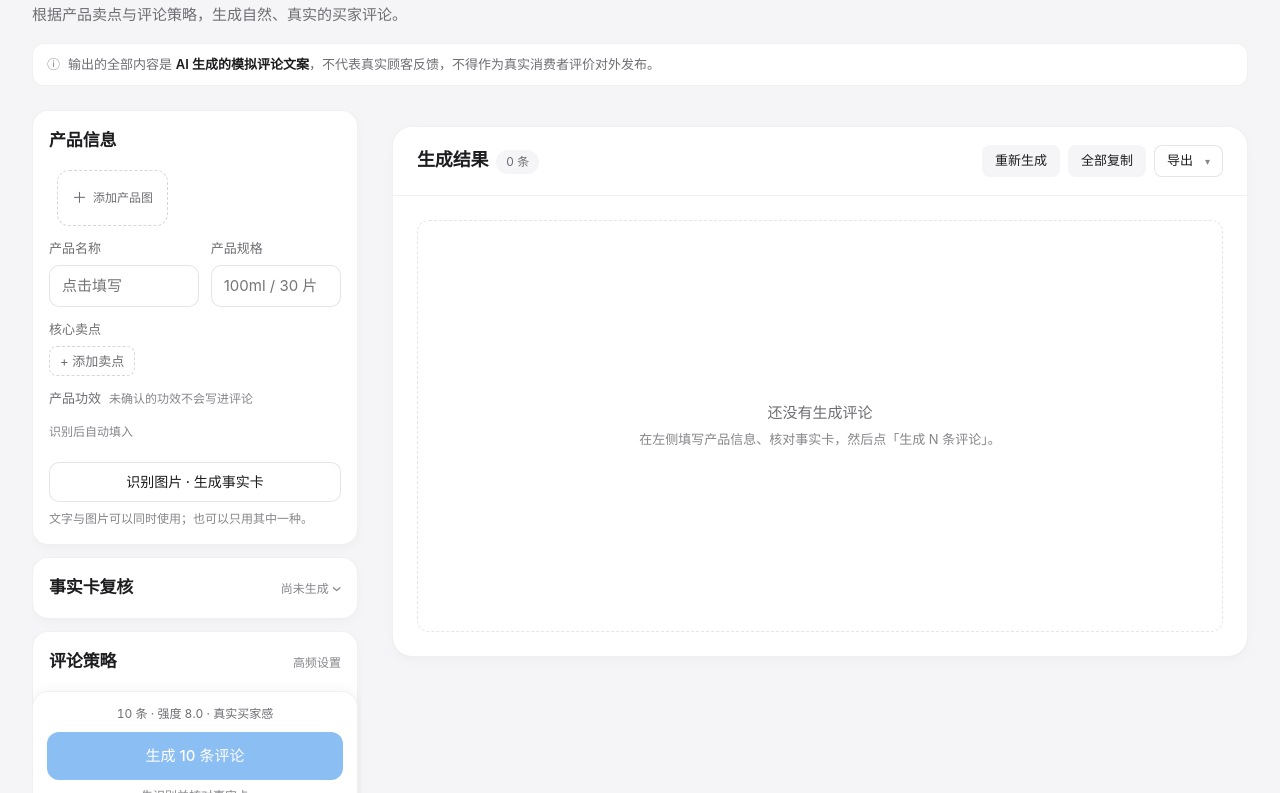
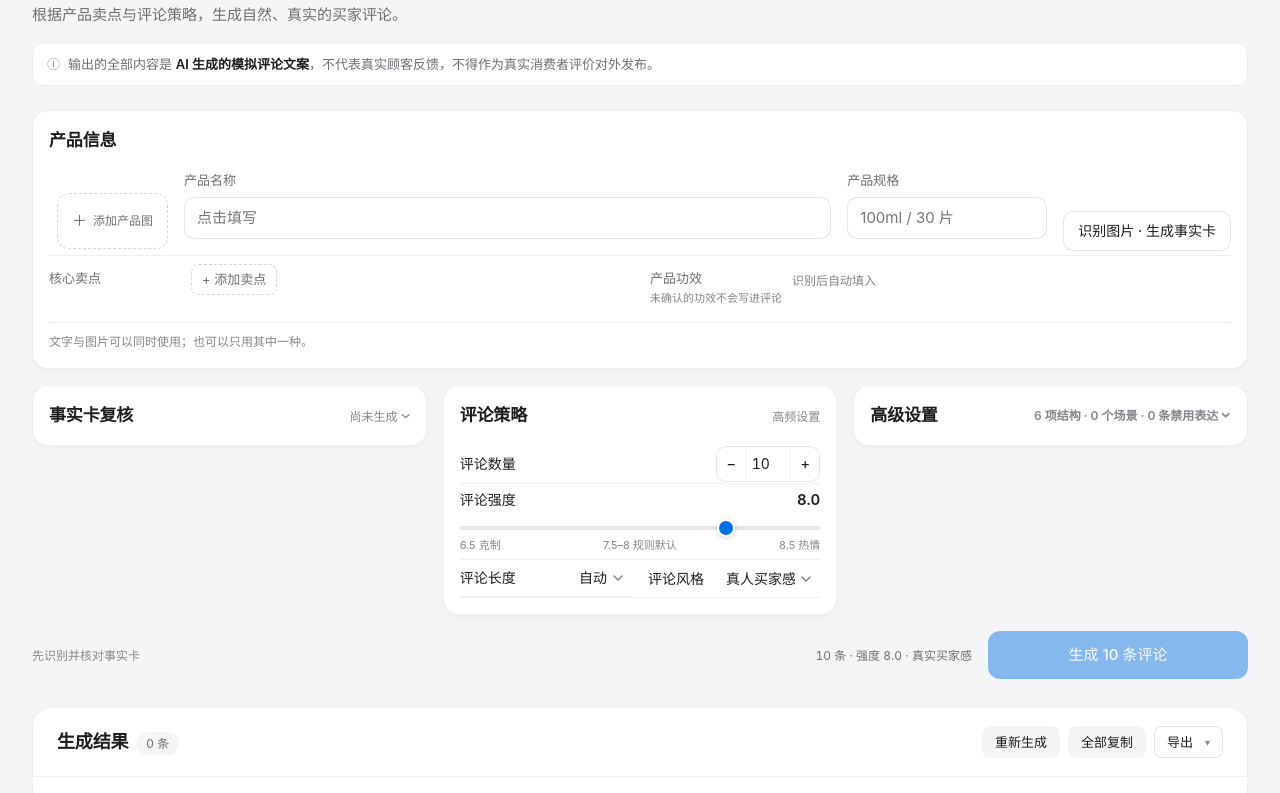
Before and after one commit to pgnn-mecyd/buyer-review-studio, a website: page public/index.html in a window 1280 px wide. Shown: the part 143-936 px from the top of the page. Drawn offline with Linux system fonts and the light colour scheme; no server answers.

Commit message:
整体布局：左右双栏改为上下结构（上方配置 + 下方全宽结果）
结构：
- .workspace 由 grid 双栏改为 flex column，上下间距 28px
- .config-panel（sticky + 独立滚动）→ .config-area（普通流式，无独立滚动条）
- 新增 .config-row：事实卡复核 / 评论策略 / 高级设置 三列并排（原高级设置从评论策略卡中拆出为独立模块）
- 结果区改为 width:100% 全宽，去掉原先为左右不对称加的 margin-top
- 页面 max-width 1560px → 1520px

配置区横向化（高度 728px → 585px）：
- 产品信息：产品图 / 产品名称 / 产品规格 / [识别图片·生成事实卡] 并排成一行
- 核心卖点与产品功效并排为两列 chips，说明文字移到底部一行
- 评论长度与评论风格并排成一行，策略卡行高 36→32px
- 生成区改为配置区底部一行：提示文字在左，摘要与 48px 主按钮靠右
- 展开事实卡或高级设置时，该模块用 :has() 铺满整行

其他：
- 补 favicon（<link rel=icon href=/app.ico>），消除浏览器请求 /favicon.ico 的 404
- README 界面结构章节同步改为上下结构说明

实测（Playwright + 系统 Chrome）：
  1500/1280 → 配置行 3 列，配置区 585px，结果区 y=866，全宽 1436px，横向溢出 0
  1100 → 配置行 2 列，配置区 753px
  900  → 单列堆叠，配置区 1069px
  交互冒烟：事实卡展开（铺满整行 1436px）、高级设置展开（6 个结构 chips）、新增卖点 chip、导出下拉、策略控件全部正常，控制台零错误
- 业务逻辑、State、API、文案、图标、配色/字体体系均未改动

```diff
--- a/public/index.html
+++ b/public/index.html
@@ -4,6 +4,7 @@
     <meta charset="utf-8" />
     <meta name="viewport" content="width=device-width, initial-scale=1" />
     <title>买家评论生成器 · AI 模拟文案</title>
+    <link rel="icon" href="/app.ico" />
     <link rel="stylesheet" href="/styles.css" />
   </head>
   <body>
@@ -33,14 +34,15 @@
       </div>
 
       <div class="workspace">
-        <!-- ============ 左侧：配置 ============ -->
-        <aside class="config-panel">
+        <!-- ============ 上方：配置区 ============ -->
+        <section class="config-area">
           <section class="card" id="card-product">
             <header class="card-head">
               <h2>产品信息</h2>
               <span class="card-hint" id="product-hint"></span>
             </header>
 
+            <div class="product-main">
               <div class="product-media">
                 <div class="thumbs" id="thumbs"></div>
                 <button class="media-add" id="btn-choose-file" type="button">
@@ -49,8 +51,6 @@
                 </button>
                 <input id="file-input" type="file" accept="image/*" multiple hidden />
               </div>
-
-            <div class="field-pair">
               <div class="field">
                 <label for="product-name">产品名称</label>
                 <input id="product-name" class="input-plain" type="text" placeholder="点击填写" autocomplete="off" />
@@ -59,22 +59,26 @@
                 <label for="product-spec">产品规格</label>
                 <input id="product-spec" class="input-plain" type="text" placeholder="100ml / 30 片" autocomplete="off" />
               </div>
+              <div class="product-main-cta">
+                <button class="btn btn-secondary" id="btn-extract">识别图片 · 生成事实卡</button>
+              </div>
             </div>
 
-            <div class="field">
-              <label>核心卖点</label>
+            <div class="chip-line chip-line-pair">
+              <div class="chip-group">
+                <span class="chip-line-label">核心卖点</span>
                 <div class="tags" id="tags-selling"></div>
               </div>
-
-            <div class="field">
-              <label>产品功效<span class="label-note">未确认的功效不会写进评论</span></label>
+              <div class="chip-group">
+                <span class="chip-line-label">产品功效<span class="label-note">未确认的功效不会写进评论</span></span>
                 <div class="tags" id="tags-efficacy"></div>
               </div>
+            </div>
 
-            <button class="btn btn-secondary btn-block" id="btn-extract">识别图片 · 生成事实卡</button>
-            <p class="foot-note" id="extract-note">文字与图片可以同时使用；也可以只用其中一种。</p>
+            <p class="foot-note product-note" id="extract-note">文字与图片可以同时使用；也可以只用其中一种。</p>
           </section>
 
+          <div class="config-row">
           <section class="card" id="card-facts">
             <details class="section-toggle" id="facts-toggle">
               <summary class="card-head as-summary">
@@ -132,6 +136,7 @@
               <p class="foot-note hidden" id="strength-note">已高于规则默认区间：只会让肯定更明确、更具体，不会放宽事实边界。</p>
             </div>
 
+            <div class="setting-row-pair">
               <div class="setting-row">
                 <span class="setting-label">评论长度</span>
                 <select class="select-inline" id="length-mode">
@@ -150,12 +155,17 @@
                   <option value="以短直球为主">短直球为主</option>
                 </select>
               </div>
+            </div>
+          </section>
 
+          <section class="card" id="card-advanced">
             <details class="accordion" id="advanced">
-              <summary>
-                <span>高级设置</span>
-                <span class="summary-hint" id="advanced-hint">低频参数</span>
+              <summary class="card-head as-summary">
+                <h2>高级设置</h2>
+                <span class="summary-tail">
+                  <span class="card-hint" id="advanced-hint">低频参数</span>
                   <span class="chevron" aria-hidden="true">›</span>
+                </span>
               </summary>
               <div class="accordion-body">
                 <div class="setting-row">
@@ -195,13 +205,14 @@
               </div>
             </details>
           </section>
+          </div><!-- /config-row -->
 
-          <div class="sticky-cta">
+          <div class="config-actions">
             <div class="cta-summary" id="cta-summary">10 条 · 强度 8.0 · 真人买家感</div>
             <button class="btn btn-primary btn-lg" id="btn-generate" disabled>生成 10 条评论</button>
             <p class="cta-hint" id="generate-hint">生成前请先核对事实卡</p>
           </div>
-        </aside>
+        </section><!-- /config-area -->
 
         <!-- ============ 右侧：结果 ============ -->
         <section class="result-panel">
--- a/public/styles.css
+++ b/public/styles.css
@@ -125,7 +125,7 @@ ol, ul { margin: 0; padding: 0; list-style: none; }
 
 /* ---------------- 页面容器 ---------------- */
 .page {
-  max-width: 1560px;
+  max-width: 1520px;
   margin: 0 auto;
   padding: var(--space-8) var(--space-8) var(--space-12);
 }
@@ -160,35 +160,33 @@ ol, ul { margin: 0; padding: 0; list-style: none; }
 .info-strip strong { color: var(--text-primary); font-weight: 600; }
 .info-icon { color: var(--text-tertiary); }
 
-/* ---------------- 左右双栏 ---------------- */
+/* ---------------- 上下结构：上方配置 + 下方结果 ---------------- */
 .workspace {
+  display: flex;
+  flex-direction: column;
+  gap: 28px;
+}
+
+.config-area {
+  display: flex;
+  flex-direction: column;
+  gap: 16px;
+}
+
+/* 配置区第二层：事实卡 / 评论策略 / 高级设置 横向并排 */
+.config-row {
   display: grid;
-  /* 左辅右主：左栏收窄成工具栏，右栏是主工作区 */
-  grid-template-columns: 330px minmax(0, 1fr);
-  gap: 30px;
+  grid-template-columns: repeat(3, minmax(0, 1fr));
+  gap: 16px;
   align-items: start;
 }
 
-.config-panel {
-  display: flex;
-  flex-direction: column;
-  gap: 12px;
-  position: sticky;
-  top: calc(var(--nav-h) + var(--space-4));
-  max-height: calc(100vh - var(--nav-h) - var(--space-8));
-  overflow-y: auto;
-  padding-right: 4px;
-  scrollbar-width: thin;
-}
-
-.config-panel::-webkit-scrollbar { width: 8px; }
-.config-panel::-webkit-scrollbar-thumb { background: rgba(0, 0, 0, 0.12); border-radius: 999px; }
-.config-panel::-webkit-scrollbar-track { background: transparent; }
+/* 展开的模块铺满整行，避免只把某一列拉得很长 */
+.config-row > .card:has(details[open]) { grid-column: 1 / -1; }
 
 .result-panel {
+  width: 100%;
   min-width: 0;
-  /* 相对左侧轻微下沉，打破左右机械对齐 */
-  margin-top: 16px;
   background: var(--bg-card);
   border: 1px solid var(--border-light);
   border-radius: var(--radius-lg);
@@ -204,7 +202,7 @@ ol, ul { margin: 0; padding: 0; list-style: none; }
   padding: 20px;
 }
 
-.config-panel .card { border-radius: var(--radius-md); padding: 16px; }
+.config-area .card { border-radius: var(--radius-md); padding: 16px; }
 
 .card-head {
   display: flex;
@@ -221,7 +219,69 @@ ol, ul { margin: 0; padding: 0; list-style: none; }
 .as-summary::-webkit-details-marker { display: none; }
 
 /* ---------------- 产品信息 ---------------- */
-.product-media { display: flex; gap: var(--space-2); flex-wrap: wrap; margin-bottom: var(--space-3); }
+/* 产品信息横向组织：图片 | 名称 | 规格 */
+.product-main {
+  display: grid;
+  grid-template-columns: auto minmax(180px, 1fr) minmax(140px, 200px) auto;
+  gap: 16px;
+  align-items: end;
+  margin-bottom: 4px;
+}
+
+.product-main-cta { display: flex; align-items: center; }
+.product-main-cta .btn { height: 40px; }
+
+.product-media {
+  display: flex;
+  gap: var(--space-2);
+  flex-wrap: nowrap;
+  overflow-x: auto;
+  max-width: 300px;
+  padding-bottom: 2px;
+  margin-bottom: 0;
+}
+
+.product-main .field { margin-bottom: 0; }
+
+/* 卖点 / 功效：标签在左、chips 在右的单行结构 */
+.chip-line {
+  display: grid;
+  grid-template-columns: 132px minmax(0, 1fr);
+  gap: 12px;
+  align-items: start;
+  padding: 8px 0;
+  border-top: 1px solid var(--border-light);
+}
+
+.chip-line:first-of-type { margin-top: 10px; }
+
+.chip-line-label {
+  font-size: 13px;
+  color: var(--text-secondary);
+  padding-top: 4px;
+  display: flex;
+  flex-direction: column;
+  gap: 2px;
+}
+
+.chip-line-label .label-note { font-size: 11px; line-height: 1.4; }
+
+/* 卖点与功效并排，进一步压低配置区高度 */
+.chip-line-pair { grid-template-columns: repeat(2, minmax(0, 1fr)); gap: 20px; }
+
+.chip-group {
+  display: grid;
+  grid-template-columns: 132px minmax(0, 1fr);
+  gap: 10px;
+  align-items: start;
+  min-width: 0;
+}
+
+.product-note {
+  margin-top: 8px;
+  padding-top: 10px;
+  border-top: 1px solid var(--border-light);
+}
 
 .thumbs { display: flex; gap: var(--space-2); flex-wrap: wrap; }
 
@@ -284,9 +344,7 @@ ol, ul { margin: 0; padding: 0; list-style: none; }
 .label-note { font-size: 12px; color: var(--text-tertiary); font-weight: 400; }
 
 /* 两列紧凑字段（产品名称 + 规格） */
-.field-pair { display: grid; grid-template-columns: 1.15fr 1fr; gap: var(--space-3); }
-.config-panel .field { margin-bottom: var(--space-3); }
-.field-pair .field { margin-bottom: var(--space-3); }
+.config-area .field { margin-bottom: var(--space-3); }
 
 input[type="text"], input[type="password"], input[type="number"], textarea, select {
   width: 100%;
@@ -502,8 +560,8 @@ input:focus, textarea:focus, select:focus {
   align-items: center;
   justify-content: space-between;
   gap: var(--space-3);
-  min-height: 40px;
-  padding: 4px 0;
+  min-height: 32px;
+  padding: 1px 0;
   border-bottom: 1px solid var(--border-light);
 }
 
@@ -511,8 +569,20 @@ input:focus, textarea:focus, select:focus {
 .setting-label { font-size: 14px; color: var(--text-primary); }
 
 /* 强度块：标题行 + 滑杆，占一个整行但不是一行输入框 */
-.setting-block { padding: 6px 0 8px; border-bottom: 1px solid var(--border-light); }
-.setting-row.as-block-head { border-bottom: none; min-height: 30px; padding-bottom: 0; }
+.setting-block { padding: 3px 0 5px; border-bottom: 1px solid var(--border-light); }
+.setting-row.as-block-head { border-bottom: none; min-height: 26px; padding-bottom: 0; }
+
+/* 长度与风格并排，进一步压低评论策略模块 */
+.setting-row-pair {
+  display: grid;
+  grid-template-columns: repeat(2, minmax(0, 1fr));
+  gap: 0 16px;
+  border-bottom: 1px solid var(--border-light);
+}
+
+.setting-row-pair > .setting-row:last-child { border-bottom: none; }
+
+.setting-row-pair .select-inline { min-width: 88px; max-width: 60%; }
 
 /* 行内下拉：平时像文字，hover / focus 才像控件 */
 .select-inline {
@@ -599,7 +669,7 @@ input:focus, textarea:focus, select:focus {
   border-radius: 999px;
   background: #e5e5ea;
   outline: none;
-  margin: 8px 0 2px;
+  margin: 4px 0 0;
 }
 
 .range::-webkit-slider-thumb {
@@ -649,6 +719,14 @@ input:focus, textarea:focus, select:focus {
 
 .accordion > summary::-webkit-details-marker { display: none; }
 
+/* 作为独立卡片时，标题行就是卡片头，不需要分隔线 */
+.card > .accordion > summary { border-top: none; min-height: 0; padding: 0; }
+.card > .accordion > .accordion-body {
+  margin-top: 12px;
+  padding-top: 12px;
+  border-top: 1px solid var(--border-light);
+}
+
 .summary-hint { font-size: 12px; color: var(--text-tertiary); font-weight: 400; margin-left: auto; margin-right: 2px; text-align: right; }
 
 .accordion-body { padding: var(--space-3) 0 var(--space-1); display: flex; flex-direction: column; gap: var(--space-3); }
@@ -665,27 +743,28 @@ input:focus, textarea:focus, select:focus {
 
 .meta-value { color: var(--text-tertiary); text-align: right; }
 
-/* ---------------- 生成 CTA ---------------- */
-.sticky-cta {
-  position: sticky;
-  bottom: 0;
-  margin-top: var(--space-1);
-  padding: var(--space-3) 14px var(--space-3);
-  background: #fff;
-  border: 1px solid var(--border-light);
-  border-radius: var(--radius-md);
-  box-shadow: 0 -2px 12px rgba(0, 0, 0, 0.04), var(--shadow-card);
+/* ---------------- 生成 CTA（配置区底部右侧） ---------------- */
+.config-actions {
+  display: flex;
+  align-items: center;
+  justify-content: flex-end;
+  gap: 16px;
+  flex-wrap: wrap;
 }
 
 .cta-summary {
   font-size: 12px;
   color: var(--text-secondary);
-  text-align: center;
-  margin-bottom: 8px;
+  text-align: right;
   font-variant-numeric: tabular-nums;
 }
 
-.cta-hint { font-size: 12px; color: var(--text-tertiary); text-align: center; margin-top: 6px; }
+.cta-hint { font-size: 12px; color: var(--text-tertiary); text-align: right; }
+
+/* 提示文字排到最左，摘要与主按钮靠右 */
+.config-actions .cta-hint { order: -1; margin-right: auto; }
+
+.config-actions .btn-lg { width: auto; min-width: 260px; }
 
 /* ---------------- 结果区 ---------------- */
 .result-head {
@@ -1213,19 +1292,21 @@ input:focus, textarea:focus, select:focus {
 
 @media (max-width: 1180px) {
   .page { padding: var(--space-6) var(--space-4) var(--space-8); }
-  .workspace { grid-template-columns: 320px minmax(0, 1fr); gap: var(--space-4); }
+  .workspace { gap: var(--space-6); }
+  .config-row { grid-template-columns: repeat(2, minmax(0, 1fr)); }
+  .product-main { grid-template-columns: auto minmax(0, 1fr) minmax(0, 1fr); }
 }
 
 @media (max-width: 1023px) {
-  .workspace { grid-template-columns: 1fr; }
-  .config-panel {
-    position: static;
-    max-height: none;
-    overflow: visible;
-    padding-right: 0;
-  }
-  .sticky-cta { position: static; background: none; padding-top: var(--space-2); }
-  .result-panel { margin-top: var(--space-2); }
+  .config-row { grid-template-columns: 1fr; }
+  .product-main { grid-template-columns: 1fr; }
+  .product-media { max-width: 100%; }
+  .chip-line { grid-template-columns: 1fr; gap: 6px; }
+  .chip-line-label { padding-top: 0; }
+  .config-actions { justify-content: stretch; }
+  .config-actions .btn-lg { width: 100%; min-width: 0; }
+  .cta-hint { margin-right: 0; text-align: left; }
+  .cta-summary { text-align: left; }
   .topnav { padding: 0 var(--space-4); }
   .model-status { display: none; }
 }
```
Also changed, not shown: README.md, 界面截图_上下结构.png (added). Lines whose indentation alone changed are shown as unchanged.
